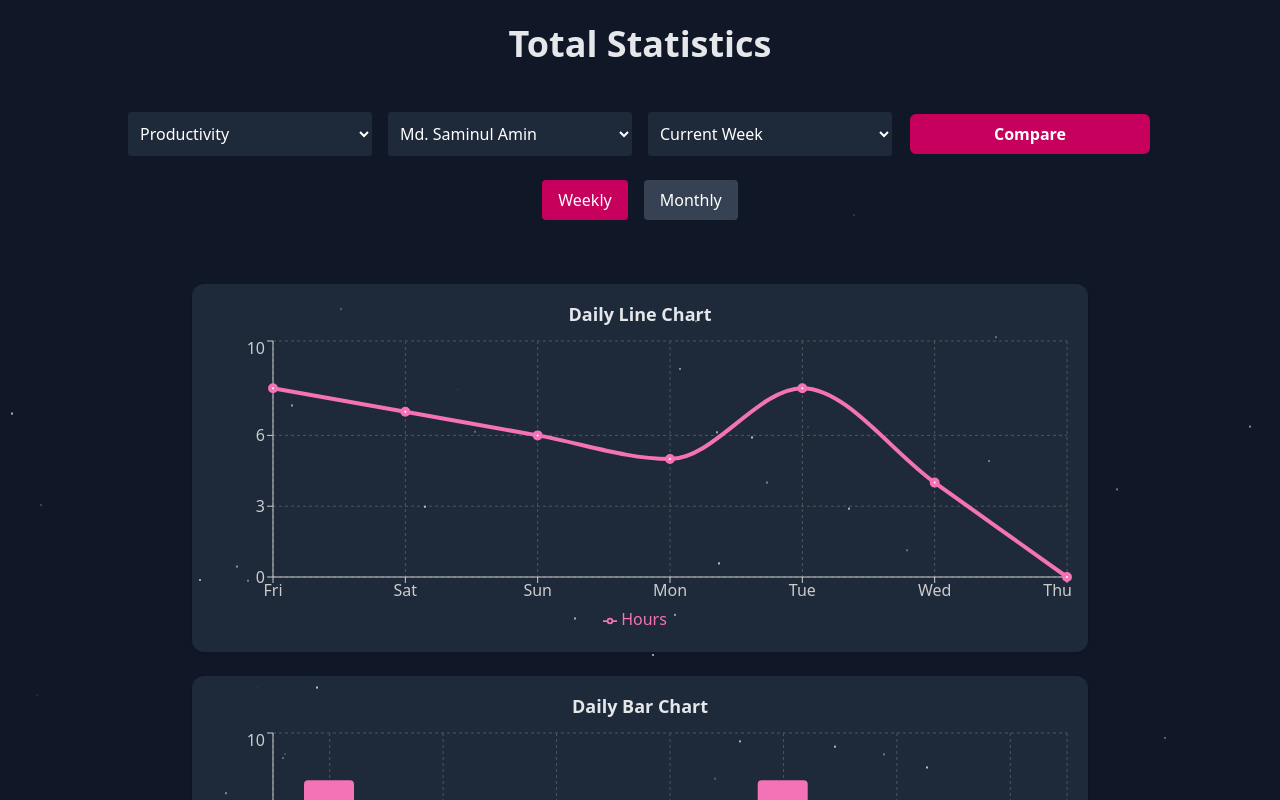
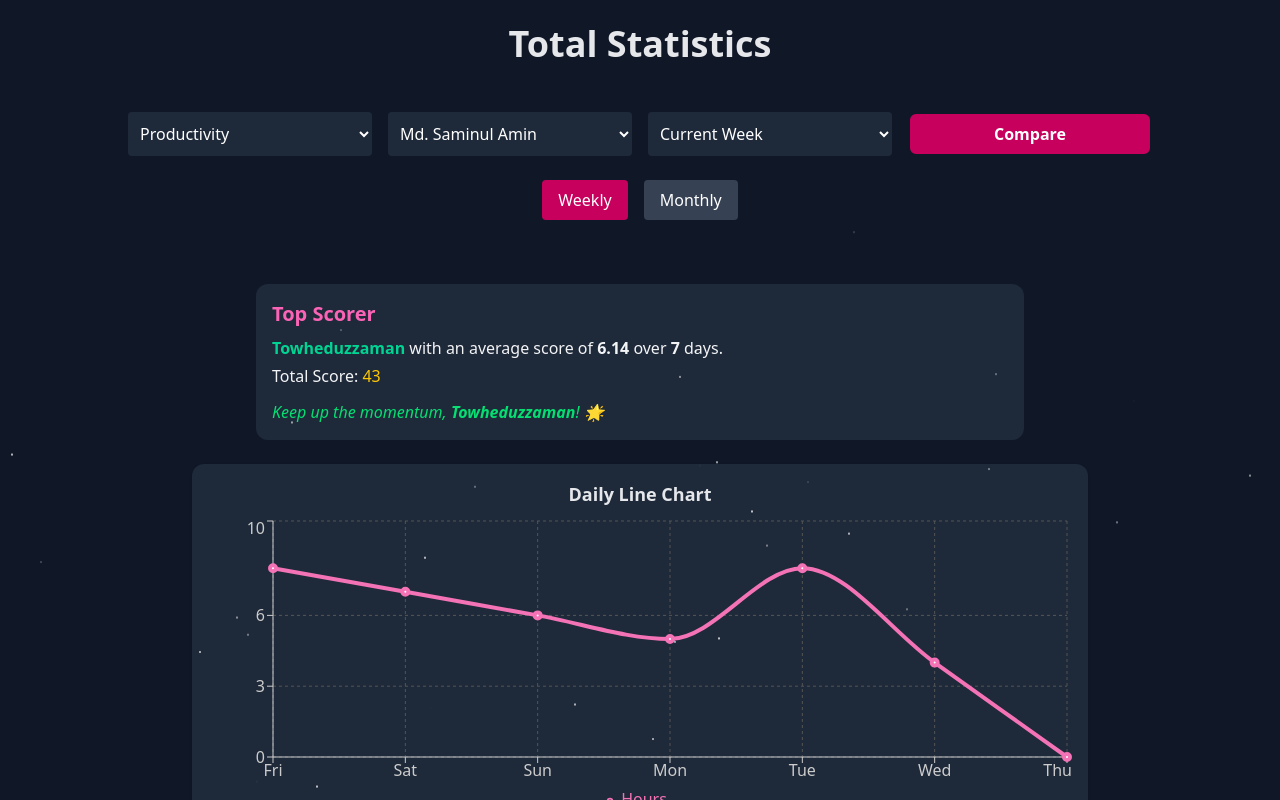
Before and after one commit to saminul-amin/productivity-enhancement, a React (Vite) app: page /statistics in a window 1280 px wide. Shown: the top 800 px of the page. Built offline with nearby package versions, Linux system fonts and the light colour scheme.

Commit message:
top scorer part added

```diff
--- /dev/null
+++ b/src/components/TopScorerCard.jsx
@@ -0,0 +1,20 @@
+const TopScorerCard = ({ scorer }) => {
+  if (!scorer) return null;
+
+  return (
+    <div className="bg-gray-800 text-gray-100 p-4 rounded-xl mb-6 max-w-3xl mx-auto">
+      <h3 className="text-xl font-bold mb-2 text-pink-400">Top Scorer</h3>
+      <p>
+        <span className="font-bold text-emerald-400">{scorer.name}</span> with an average score of{" "}
+        <span className="font-semibold">{scorer.avg}</span> over{" "}
+        <span className="font-semibold">{scorer.count}</span> days.
+      </p>
+      <p className="mt-1">
+        Total Score: <span className="text-yellow-400 font-medium">{scorer.total}</span>
+      </p>
+      <p className="mt-3 text-green-400 italic">Keep up the momentum, <span className="font-bold">{scorer.name.split()[0]}</span>! 🌟</p>
+    </div>
+  );
+};
+
+export default TopScorerCard;
--- a/src/pages/Statistics.jsx
+++ b/src/pages/Statistics.jsx
@@ -1,11 +1,56 @@
 import { useEffect, useState } from "react";
 
-import LineChartComponent from "../components/LineChartComponent";
-import BarChartComponent from "../components/BarChartComponent";
-import MixBarChartComponent from "../components/MixBarChartComponent";
-import NoData from "../components/NoData";
 import Loading from "../components/Loading";
 import ChartSwitcher from "../components/ChartSwitcher";
+import TopScorerCard from "../components/TopScorerCard";
+
+function groupByWeeks(data) {
+  const weeks = [];
+  for (let i = data.length; i >= 7; i -= 7) {
+    weeks.push(data.slice(i - 7, i));
+  }
+  return weeks;
+}
+
+const getTopScorer = ({ data, category, view, week, month }) => {
+  const getScoreArray = (userEntries) => {
+    if (!Array.isArray(userEntries)) return [];
+
+    if (view === "weekly") {
+      const weeks = groupByWeeks(userEntries);
+      const index = week === "Current Week" ? 0 : week === "Last Week" ? 1 : 2;
+      return weeks[index] || [];
+    }
+
+    if (view === "monthly") {
+      return userEntries.filter((entry) => entry.month === month);
+    }
+
+    return [];
+  };
+
+  const result = [];
+
+  for (const user in data) {
+    const rawEntries = data[user] || [];
+    const filtered = getScoreArray(rawEntries);
+
+    if (!filtered.length) continue;
+
+    const total = filtered.reduce((sum, e) => sum + (e.score || 0), 0);
+    const avg = (total / filtered.length).toFixed(2);
+
+    result.push({
+      name: user,
+      total,
+      avg,
+      count: filtered.length,
+    });
+  }
+
+  result.sort((a, b) => b.total - a.total);
+  return result[0] || null;
+};
 
 const Statistics = () => {
   const [category, setCategory] = useState("Productivity");
@@ -84,16 +129,17 @@ const Statistics = () => {
       });
   }, [category]);
 
+  // console.log(fetchedData[user])
+
   const userData = fetchedData?.[user] ?? [];
-
-
-  function groupByWeeks(data) {
-    const weeks = [];
-    for (let i = data.length; i >= 7; i -= 7) {
-      weeks.push(data.slice(i - 7, i));
-    }
-    return weeks;
-  }
+  const topScorer = getTopScorer({
+    data: fetchedData,
+    category,
+    view: monthButton ? "monthly" : "weekly",
+    week,
+    month,
+  });
+  console.log(topScorer);
 
   useEffect(() => {
     if (!userData || userData.length === 0) {
@@ -204,6 +250,8 @@ const Statistics = () => {
           Monthly
         </button>
       </div>
+
+      {topScorer && <TopScorerCard scorer={topScorer} />}
       <ChartSwitcher
         isLoading={isLoading}
         category={category}
```
